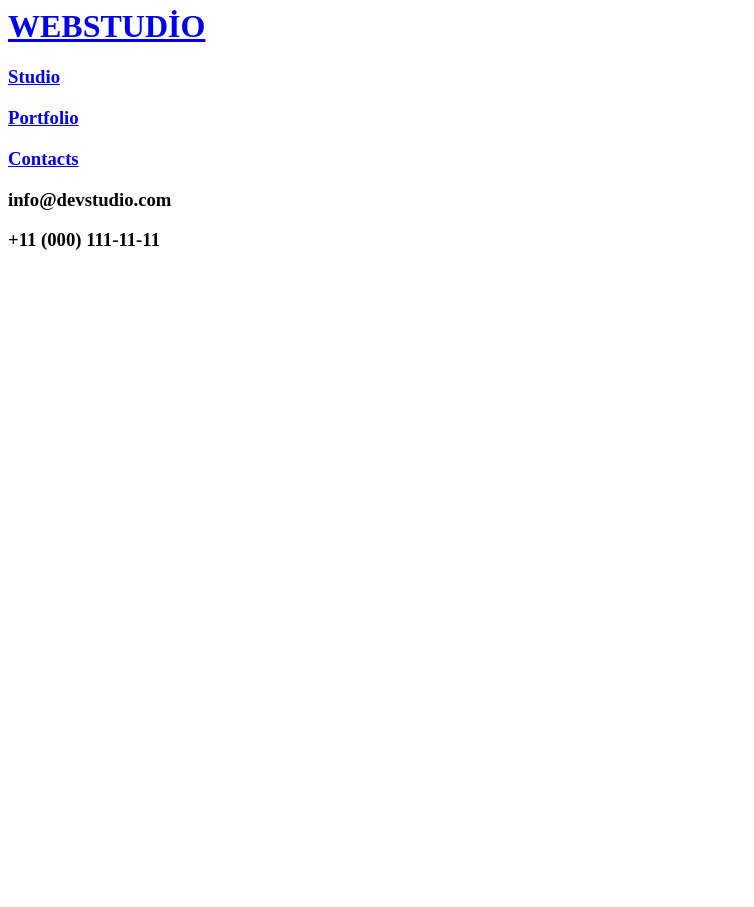
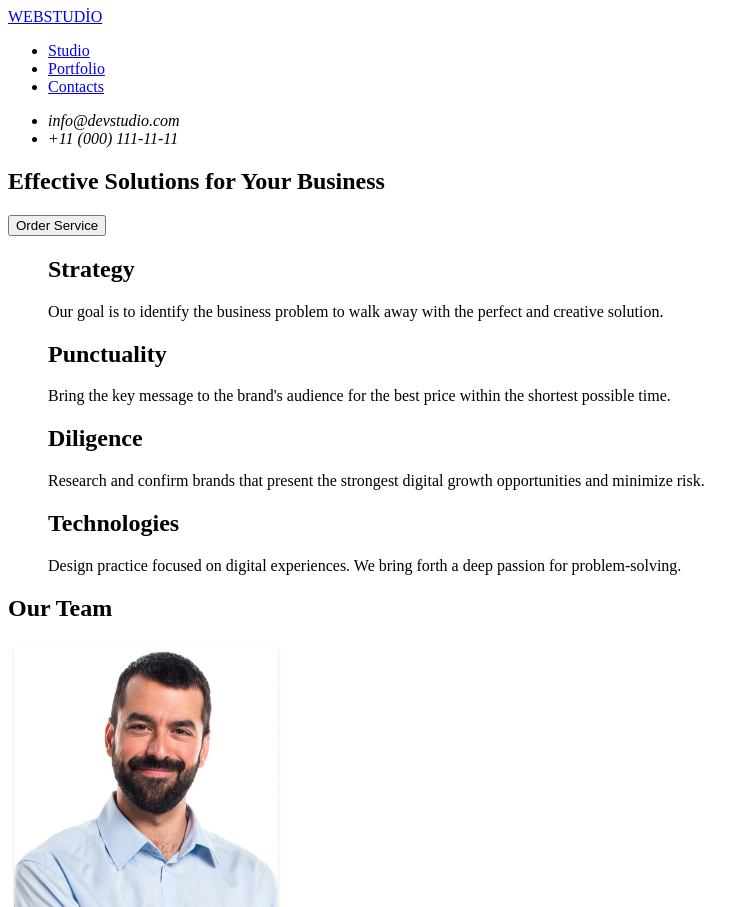
Before and after one commit to OzturkBeyza/goit-markup-hw-01, a plain HTML site: page index.html in a window 1280 px wide. Shown: the top 907 px of the page, without its empty margins (0-754 px from the left). Before the commit the page ends 800 px from the top, so only its background shows below. Drawn offline with Linux system fonts and the light colour scheme.

Commit message:
main finished

```diff
--- a/index.html
+++ b/index.html
@@ -8,19 +8,82 @@
 
     <body>
       <header>
-        <h1><a href="https://www.google.com.tr/?hl=tr" target="_blank">WEBSTUDİO</a></h1>
-        <h3><a href="https://www.google.com.tr/?hl=tr" target="_blank">Studio</a></h3>
-        <h3><a href="https://www.google.com.tr/?hl=tr" target="_blank">Portfolio</a></h3>
-        <h3><a href="https://www.google.com.tr/?hl=tr" target="_blank">Contacts</a></h3>
-        <h3>info@devstudio.com</h3>
-        <h3>+11 (000) 111-11-11</h3>
+        <a href="https://www.google.com.tr/?hl=tr" target="_blank">WEBSTUDİO</a>
+
+        <nav>
+          <ul>
+            <li>
+              <a href="https://www.google.com.tr/?hl=tr" target="_blank"
+                >Studio</a
+              >
+            </li>
+            <li>
+              <a href="https://www.google.com.tr/?hl=tr" target="_blank"
+                >Portfolio</a
+              >
+            </li>
+            <li>
+              <a href="https://www.google.com.tr/?hl=tr" target="_blank"
+                >Contacts</a
+              >
+            </li>
+          </ul>
+        </nav>
+        <address>
+          <ul>
+            <li>info@devstudio.com</li>
+            <li>+11 (000) 111-11-11</li>
+          </ul>
+        </address>
       </header>
 
       <main>
-
-
+        <section>
+          <h1>Effective Solutions for Your Business</h1>
+          <button type="button">Order Service</button>
+        </section>
+        <section>
+          <ul>
+            <h2>Strategy</h2>
+            <p>
+              Our goal is to identify the business problem to walk away with the
+              perfect and creative solution.
+            </p>
+            <h2>Punctuality</h2>
+            <p>
+              Bring the key message to the brand's audience for the best price
+              within the shortest possible time.
+            </p>
+            <h2>Diligence</h2>
+            <p>
+              Research and confirm brands that present the strongest digital
+              growth opportunities and minimize risk.
+            </p>
+            <h2>Technologies</h2>
+            <p>
+              Design practice focused on digital experiences. We bring forth a
+              deep passion for problem-solving.
+            </p>
+          </ul>
+        </section>
+        <section>
+          <h1>Our Team</h1>
+        </section>
+        <section style="width: 264px; height: 380px">
+          <img src="images/Team Card 1.png" />
+        </section>
+        <section style="width: 264px; height: 380px">
+          <img src="images/Team Card 2.png" />
+        </section>
+        <section style="width: 264px; height: 380px">
+          <img src="images/Team Card 3.png" />
+        </section>
+        <section style="width: 264px; height: 380px">
+          <img src="images/Team Card 4.png" />
+        </section>
       </main>
 
       <footer></footer>
     </body>
+  </html>
 </html>
```
